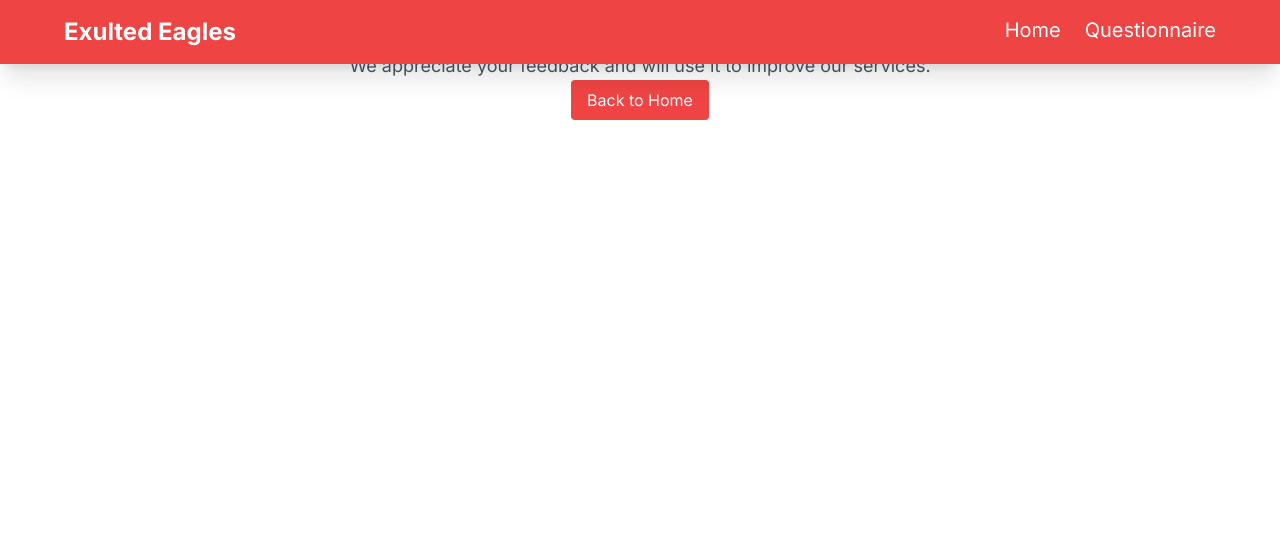
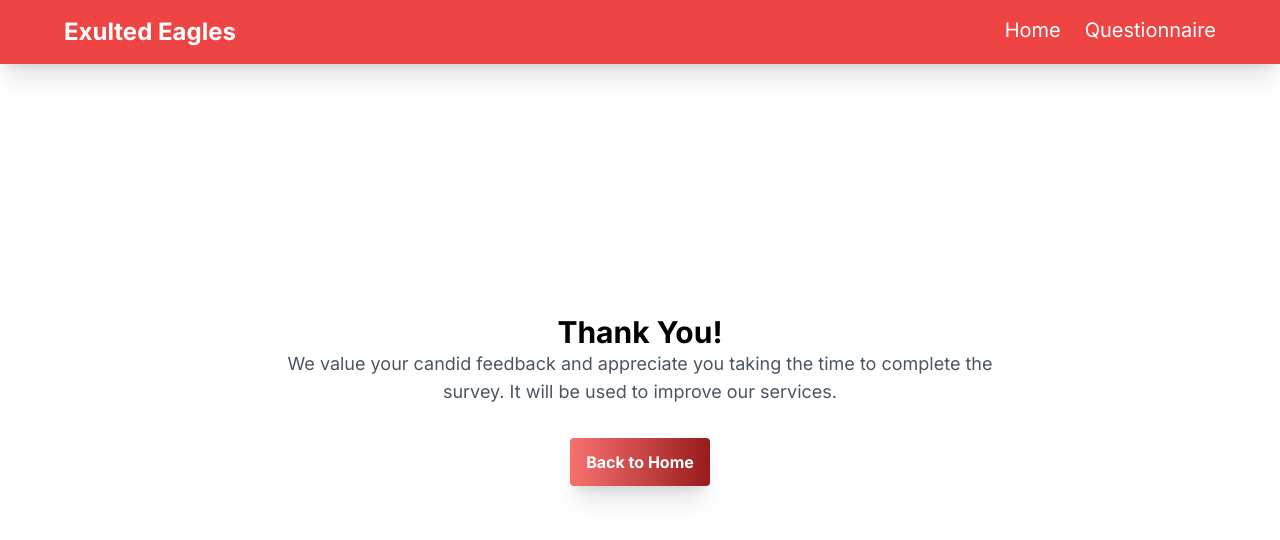
Before and after one commit to Charzy-1/exultedeagles-questionaire, a Next.js app: page /thank-you in a window 1280 px wide. Shown: the top 540 px of the page. Built offline with nearby package versions, Linux system fonts and the light colour scheme.

Commit message:
Arranged the thank your page

```diff
--- a/app/page.tsx
+++ b/app/page.tsx
@@ -14,14 +14,14 @@ const Home = () => {
           // objectFit="cover"
         />
       </div>
-      <h1 className="text-2xl lg:text-4xl p-3 font-bold">
-        Welcome to Our Feedback Portal
-      </h1>
+      <h2 className="text-2xl lg:text-4xl lg:max-w-4xl p-3 font-bold">
+        Welcome to Exulted Eagles's Customer satisfaction survery portal
+      </h2>
       <p className="text-lg text-gray-600 p-3">
         Your feedback helps us improve our solar products and services.
       </p>
       <Link href="/questionnaire">
-        <button className="bg-gradient-to-r from-red-400 to-red-800 text-white px-4 font-bold py-3 rounded hover:bg-black shadow-xl">
+        <button className="bg-gradient-to-r from-red-400 to-red-800 text-white px-4 font-bold py-3 rounded hover:bg-black hover:bg-none shadow-xl">
           Start Questionnaire
         </button>
       </Link>
--- a/app/thank-you/page.tsx
+++ b/app/thank-you/page.tsx
@@ -1,17 +1,20 @@
 import Link from "next/link";
 
-export default function ThankYou() {
+const ThankYou = () => {
   return (
-    <section className="text-center space-y-4">
+    <section className="flex flex-col items-center justify-center h-screen">
       <h1 className="text-3xl font-bold">Thank You!</h1>
-      <p className="text-lg text-gray-600">
-        We appreciate your feedback and will use it to improve our services.
+      <p className="text-lg text-gray-600 px-6 lg:max-w-3xl text-center">
+        We value your candid feedback and appreciate you taking the time to
+        complete the survey. It will be used to improve our services.
       </p>
       <Link href="/">
-        <button className="bg-red-500 text-white px-4 py-2 rounded hover:bg-blue-700">
+        <button className="bg-gradient-to-r from-red-400 to-red-800 text-white px-4 font-bold py-3 rounded hover:bg-yellow-400 hover:text-black shadow-xl mt-8">
           Back to Home
         </button>
       </Link>
     </section>
   );
-}
+};
+
+export default ThankYou;
```
